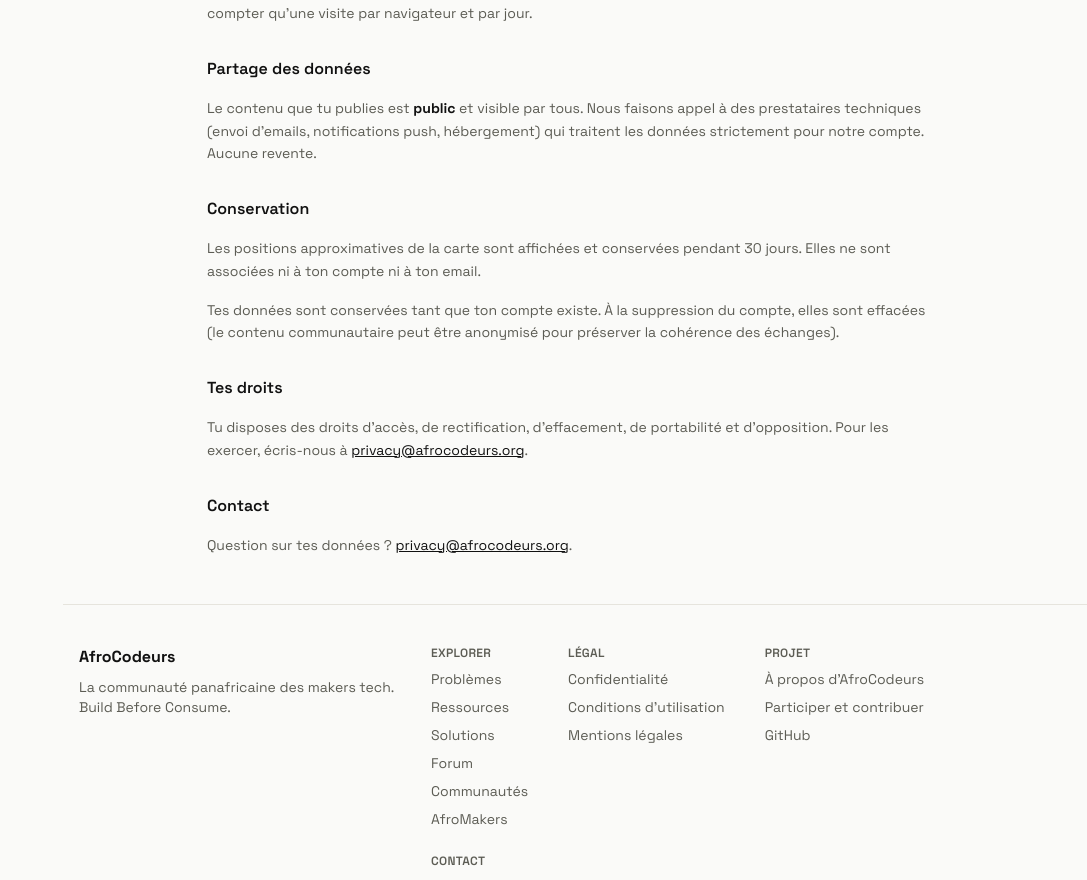
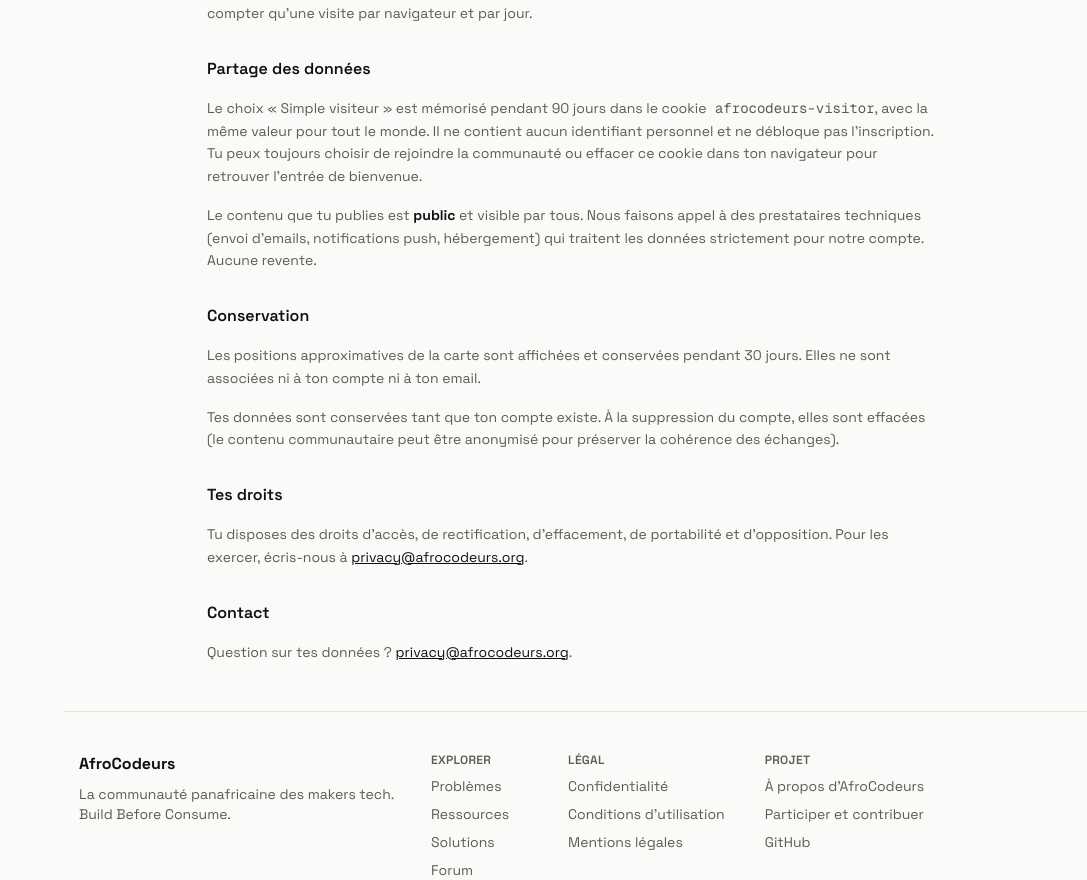
Before and after one commit to codescooper/afrocodeurs, a Next.js app: page /confidentialite in a window 1280 px wide. Shown: the part 818-1698 px from the top of the page, without its empty margins (193-1280 px from the left). Built offline with nearby package versions, Linux system fonts and the light colour scheme; no server answers.

Commit message:
docs(privacy): explain the non-identifying visitor preference cookie

```diff
--- a/app/(public)/confidentialite/page.tsx
+++ b/app/(public)/confidentialite/page.tsx
@@ -65,6 +65,14 @@ export default function ConfidentialitePage() {
 
       <h2>Partage des données</h2>
       <p>
+        Le choix « Simple visiteur » est mémorisé pendant 90 jours dans le cookie
+        <code> afrocodeurs-visitor</code>, avec la même valeur pour tout le monde.
+        Il ne contient aucun identifiant personnel et ne débloque pas l’inscription.
+        Tu peux toujours choisir de rejoindre la communauté ou effacer ce cookie
+        dans ton navigateur pour retrouver l’entrée de bienvenue.
+      </p>
+
+      <p>
         Le contenu que tu publies est <strong>public</strong> et visible par
         tous. Nous faisons appel à des prestataires techniques (envoi
         d&apos;emails, notifications push, hébergement) qui traitent les données
--- a/app/construction/construction-gate.tsx
+++ b/app/construction/construction-gate.tsx
@@ -249,7 +249,7 @@ export function ConstructionGate({ onVisit, visiting, visitError }: {
         </aside>
       </section>
 
-      <footer className={styles.footer}><Link href="/a-propos">Découvrir AfroCodeurs</Link><span className={styles.riddle}>L’ORIGINE · L’OUTIL · LA LUMIÈRE · LE NOM</span><span>© {new Date().getFullYear()} AfroCodeurs</span></footer>
+      <footer className={styles.footer}><Link href="/a-propos">Découvrir AfroCodeurs</Link><Link href="/confidentialite">Confidentialité</Link><span className={styles.riddle}>L’ORIGINE · L’OUTIL · LA LUMIÈRE · LE NOM</span><span>© {new Date().getFullYear()} AfroCodeurs</span></footer>
       <div className={styles.portal}>ACCESS GRANTED</div>
     </main>
   );
```
